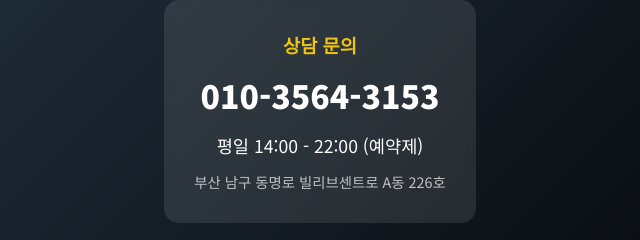
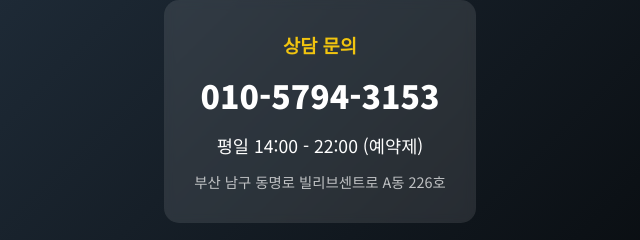
Before and after one commit to borntothroneenglish/ivy-english, a plain HTML site: page index.html in a window 1280 px wide. Shown: the part 6724-6964 px from the top of the page, 320-960 px from the left. Drawn offline with Linux system fonts and the light colour scheme.

Commit message:
Update index.html

```diff
--- a/index.html
+++ b/index.html
@@ -872,13 +872,13 @@
 
             <div style="background: rgba(255,255,255,0.1); display: inline-block; padding: 30px; border-radius: 15px; backdrop-filter: blur(5px);">
                 <h3 style="margin-bottom: 10px; color: var(--accent-gold);">상담 문의</h3>
-                <p style="font-size: 2rem; font-weight: 800; margin-bottom: 10px;">010-3564-3153</p>
+                <p style="font-size: 2rem; font-weight: 800; margin-bottom: 10px;">010-5794-3153</p>
                 <p>평일 14:00 - 22:00 (예약제)</p>
                 <p style="font-size: 0.9rem; margin-top: 10px; opacity: 0.7;">부산 남구 동명로 빌리브센트로 A동 226호</p>
             </div>
 
             <br>
-            <a href="tel:010-3564-3153" class="cta-btn">지금 전화 상담</a>
+            <a href="tel:010-5794-3153" class="cta-btn">지금 전화 상담</a>
         </div>
     </div>
 
```
